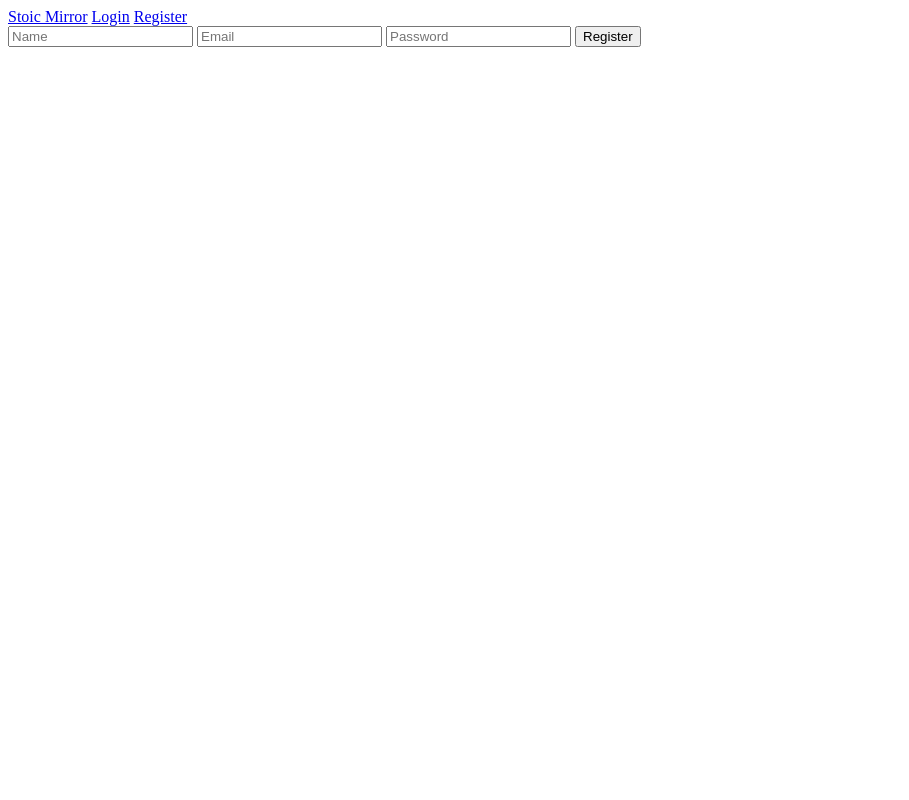
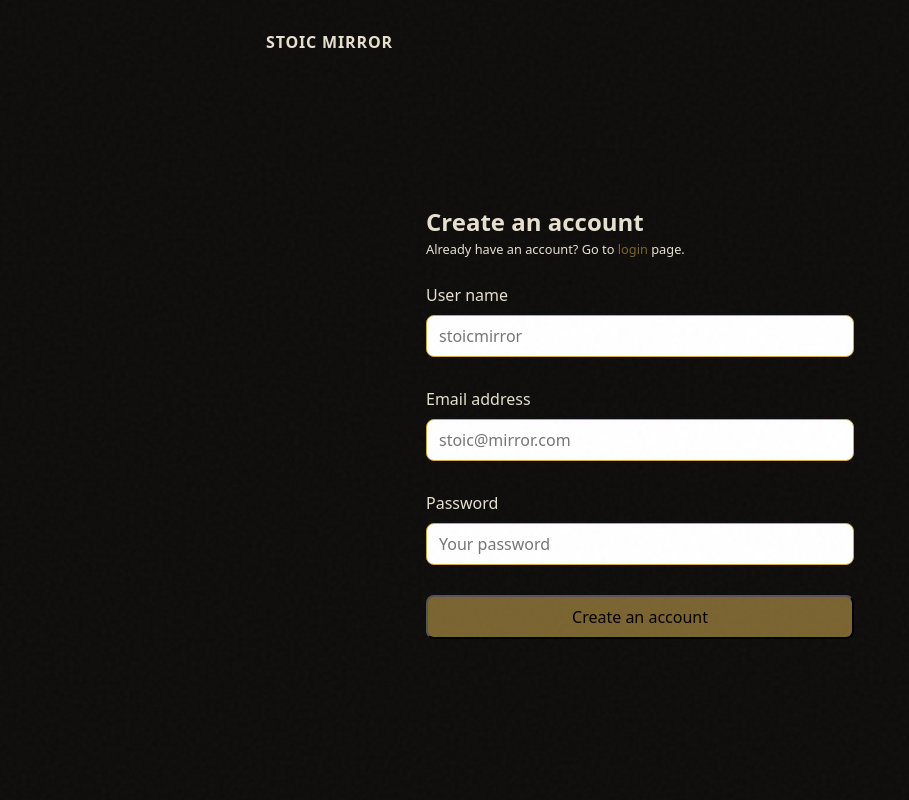
Before and after one commit to aalend/stoic-app, a Flask app: page /register in a window 1280 px wide. Shown: the whole page, without its empty margins (0-909 px from the left). Run offline with Flask 3, Linux system fonts and the light colour scheme.

Commit message:
Add styles for register and login page, changed templates for the same

```diff
--- /dev/null
+++ b/app/static/styles/index.css
@@ -0,0 +1,212 @@
+/* Box sizing rules */
+*,
+*::before,
+*::after {
+  box-sizing: border-box;
+}
+
+/* Remove default margin */
+body,
+h1,
+h2,
+h3,
+h4,
+p,
+figure,
+blockquote,
+dl,
+dd {
+  margin: 0;
+}
+
+/* Remove list styles on ul, ol elements with a list role, which suggests default styling will be removed */
+ul[role="list"],
+ol[role="list"] {
+  list-style: none;
+}
+
+/* Set core root defaults */
+html:focus-within {
+  scroll-behavior: smooth;
+}
+
+/* Set core body defaults */
+body {
+  min-height: 100vh;
+  text-rendering: optimizeSpeed;
+  line-height: 1.5;
+}
+
+/* A elements that don't have a class get default styles */
+a:not([class]) {
+  text-decoration-skip-ink: auto;
+}
+
+/* Make images easier to work with */
+img,
+picture {
+  max-width: 100%;
+  display: block;
+}
+
+/* Inherit fonts for inputs and buttons */
+input,
+button,
+textarea,
+select {
+  font: inherit;
+}
+
+/* Remove all animations, transitions and smooth scroll for people that prefer not to see them */
+@media (prefers-reduced-motion: reduce) {
+  html:focus-within {
+    scroll-behavior: auto;
+  }
+
+  *,
+  *::before,
+  *::after {
+    animation-duration: 0.01ms !important;
+    animation-iteration-count: 1 !important;
+    transition-duration: 0.01ms !important;
+    scroll-behavior: auto !important;
+  }
+}
+
+:root {
+  --type--2: clamp(0.7813rem, 0.7736rem + 0.0341vw, 0.8rem);
+  --type--1: clamp(0.9375rem, 0.9119rem + 0.1136vw, 1rem);
+  --type-0: clamp(1.125rem, 1.0739rem + 0.2273vw, 1.25rem);
+  --type-1: clamp(1.35rem, 1.2631rem + 0.3864vw, 1.5625rem);
+  --type-2: clamp(1.62rem, 1.4837rem + 0.6057vw, 1.9531rem);
+  --type-3: clamp(1.944rem, 1.7405rem + 0.9044vw, 2.4414rem);
+  --type-4: clamp(2.3328rem, 2.0387rem + 1.3072vw, 3.0518rem);
+  --type-5: clamp(2.7994rem, 2.384rem + 1.8461vw, 3.8147rem);
+
+  --space-3xs: clamp(0.3125rem, 0.3125rem + 0vw, 0.3125rem);
+  --space-2xs: clamp(0.5625rem, 0.5369rem + 0.1136vw, 0.625rem);
+  --space-xs: clamp(0.875rem, 0.8494rem + 0.1136vw, 0.9375rem);
+  --space-s: clamp(1.125rem, 1.0739rem + 0.2273vw, 1.25rem);
+  --space-m: clamp(1.6875rem, 1.6108rem + 0.3409vw, 1.875rem);
+  --space-l: clamp(2.25rem, 2.1477rem + 0.4545vw, 2.5rem);
+  --space-xl: clamp(3.375rem, 3.2216rem + 0.6818vw, 3.75rem);
+  --space-2xl: clamp(4.5rem, 4.2955rem + 0.9091vw, 5rem);
+  --space-3xl: clamp(6.75rem, 6.4432rem + 1.3636vw, 7.5rem);
+
+  --clr-bg: #0e0d0b;
+  --clr-surface: #151410;
+  --clr-border: #2a2720;
+  --clr-gold: #c9a84c;
+  --clr-gold-dim: #7a6430;
+  --clr-text: #e8e0d0;
+  --clr-muted: #6b6458;
+  --clr-accent: #d4a843;
+  --clr-error: #c0644a;
+}
+
+body {
+  font-family: system-ui, -apple-system, BlinkMacSystemFont, 'Segoe UI', Roboto, Oxygen, Ubuntu, Cantarell, 'Open Sans', 'Helvetica Neue', sans-serif;
+  color: var(--clr-text);
+  background-color: var(--clr-bg);
+}
+
+body::before {
+  content: '';
+  position: fixed;
+  inset: 0;
+  background-image: url('../assets/bg-grain.svg');
+  opacity: 0.03;
+  pointer-events: none;
+}
+
+textarea {
+  resize: none;
+  min-width: 100%;
+  height: 30vh;
+}
+
+a {
+  text-decoration: none;
+  color: currentColor;
+}
+
+.wrapper {
+  max-width: 48.75rem;
+  padding-inline: 1rem;
+  margin-inline: auto;
+}
+
+.wrapper[data-variant='narrow'] {
+  max-width: 28.75rem;
+}
+
+.region {
+  padding-block: var(--space-3xl);
+}
+
+.flow>*+* {
+  margin-block-start: var(--flow-space, var(--space-md, 1.5rem));
+}
+
+.text-small {
+  font-size: var(--type--2);
+}
+
+.accent-gold {
+  color: var(--clr-gold-dim);
+  transition: color 75ms linear;
+
+  &:hover {
+    color: var(--clr-accent);
+  }
+}
+
+/* SITE NAVIGATION */
+.site-nav {
+  display: flex;
+  gap: var(--space-s);
+  padding-block: var(--space-m);
+}
+
+.site-nav :nth-child(1) {
+  text-transform: uppercase;
+  font-weight: 900;
+  letter-spacing: 0.0525rem;
+}
+
+.site-nav :nth-child(2) {
+  margin-inline-start: auto;
+}
+
+
+/* FORMS */
+.form {
+  display: flex;
+  flex-direction: column;
+  gap: var(--space-m);
+}
+
+.form-label {
+  display: flex;
+  flex-direction: column;
+  gap: .5rem;
+}
+
+input {
+  padding: 0.5rem 0.75rem;
+  border: 1px solid var(--clr-accent);
+  border-radius: 0.5rem;
+
+}
+
+.button {
+  background-color: var(--clr-gold-dim);
+  padding: 0.5rem 0.75rem;
+  border-radius: 0.5rem;
+  cursor: pointer;
+  transition: background-color 75ms linear;
+
+  &:hover {
+    background-color: var(--clr-accent);
+  }
+}
--- a/app/templates/auth/register.html
+++ b/app/templates/auth/register.html
@@ -1,10 +1,29 @@
 {% extends "base.html" %}
 {% block title %}Register | Stoic Mirror{% endblock title %}
 {% block content %}
-    <form method="post">
-        <input type="text" name="name" placeholder="Name">
-        <input type="email" name="email" placeholder="Email">
-        <input type="password" name="password" placeholder="Password">
-        <button type="submit">Register</button>
-    </form>
+    <section class="region">
+        <div class="wrapper flow"
+             data-variant="narrow"
+             aria-labelledby="form-login-title">
+            <div>
+                <h1 id="form-login-title">Create an account</h1>
+                <p class="text-small">Already have an account? Go to <a class="accent-gold" href="{{ url_for('auth.login') }}">login</a> page.</p>
+            </div>
+            <form method="post" class="form">
+                <div class="form-label">
+                    <label for="name">User name</label>
+                    <input type="name" name="name" placeholder="stoicmirror">
+                </div>
+                <div class="form-label">
+                    <label for="email">Email address</label>
+                    <input type="email" name="email" placeholder="stoic@mirror.com">
+                </div>
+                <div class="form-label">
+                    <label for="password">Password</label>
+                    <input type="password" name="password" placeholder="Your password">
+                </div>
+                <button class="button form-button" type="submit">Create an account</button>
+            </form>
+        </div>
+    </section>
 {% endblock content %}
--- a/app/templates/base.html
+++ b/app/templates/base.html
@@ -1,19 +1,26 @@
+{% import 'macros.html' as macros %}
 <!DOCTYPE html>
 <html lang="en">
     <head>
         <meta charset="UTF-8" />
         <meta name="viewport" content="width=device-width, initial-scale=1.0" />
+        <meta name="description" content="">
+        <meta name="keywords" content="">
         <title>{% block title %} Stoic Mirror {% endblock title %}</title>
+        <link rel="stylesheet"
+              href="{{ url_for('static', filename='styles/index.css') }}">
     </head>
     <body>
+        <header class="site-head">
+            <div class="wrapper">
                 <nav class="site-nav">
-            <a href="{{ url_for('main.index') }}">Stoic Mirror</a>
+                    {{ macros.nav_link('main.index', 'Stoic Mirror') }}
                     {% if session.get('user_id') %}
-                <a href="{{ url_for('main.history') }}">History</a>
-                <a href="{{ url_for('auth.logout') }}">Logout</a>
+                        {{ macros.nav_link('main.history', 'History') }}
+                        {{ macros.nav_link('auth.logout', 'Logout') }}
                     {% else %}
-                <a href="{{ url_for('auth.login') }}">Login</a>
-                <a href="{{ url_for('auth.register') }}">Register</a>
+                        <!--{{ macros.nav_link('auth.login', 'Login') }}-->
+                        {# {{ macros.nav_link('auth.register', 'Register') }} #}
                     {% endif %}
                     {% with messages = get_flashed_messages(with_categories=true) %}
                         {% if messages %}
@@ -22,10 +29,14 @@
                             {% endfor %}
                         {% endif %}
                     {% endwith %}
+                </nav>
+            </div>
+        </header>
         <main id="site-main" tabindex="-1">
+            <div class="wrapper">
                 {% block content %}
                 {% endblock content %}
+            </div>
         </main>
-        </nav>
     </body>
 </html>
--- /dev/null
+++ b/app/templates/macros.html
@@ -0,0 +1,4 @@
+{% macro nav_link(endpoint, text) %}
+  <a href="{{ url_for(endpoint) }}"
+     aria-current="{{ 'page' if request.endpoint == endpoint else 'false' }}">{{ text }}</a>
+{% endmacro %}
```
Also changed, not shown: app/templates/auth/login.html (+21 -5 lines), app/static/assets/bg-grain.svg (added), app/static/styles/index.scss (deleted), 2 other files. Lines whose indentation alone changed are shown as unchanged.
